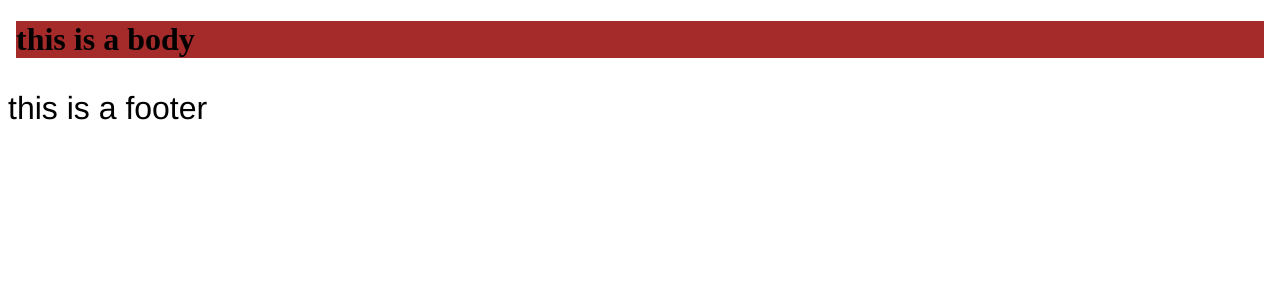
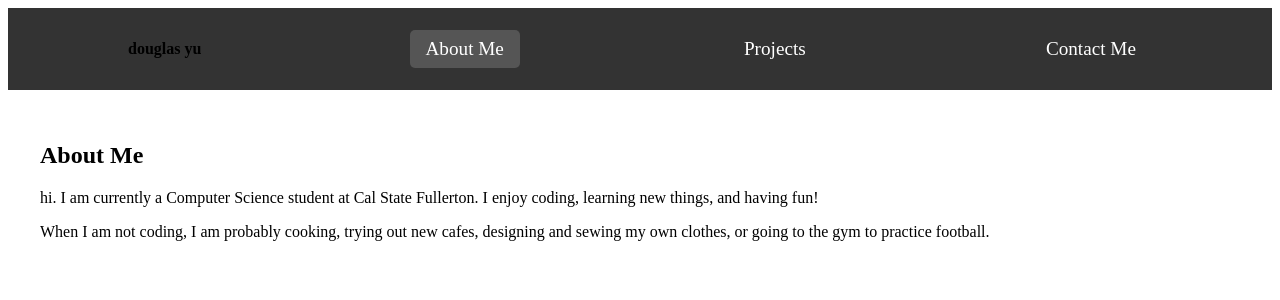
Before and after one commit to Douglasmyu/portfolio, a SvelteKit app: page / in a window 1280 px wide. Shown: the top 300 px of the page. Built offline with nearby package versions, Linux system fonts and the light colour scheme.

Commit message:
small changes

```diff
--- a/src/app.html
+++ b/src/app.html
@@ -2,11 +2,14 @@
 <html lang="en">
 	<head>
 		<meta charset="utf-8" />
+		<link rel="preconnect" href="https://fonts.googleapis.com">
+		<link rel="preconnect" href="https://fonts.gstatic.com" crossorigin>
+		<link href="https://fonts.googleapis.com/css2?family=Hind+Siliguri:wght@300;400;500;600;700&display=swap" rel="stylesheet">
 		<link rel="icon" href="%sveltekit.assets%/favicon.png" />
 		<meta name="viewport" content="width=device-width, initial-scale=1" />
 		%sveltekit.head%
 	</head>
-	<body data-sveltekit-preload-data="hover">
-		<div style="display: contents">%sveltekit.body%</div>
+	<body data-sveltekit-preload-data="hover" class="bg-slate-950 text-white relative ">
+		<div style="display: contents" class="relative z-[1] ">%sveltekit.body%</div>
 	</body>
 </html>
--- a/src/routes/+page.svelte
+++ b/src/routes/+page.svelte
@@ -1,21 +1,63 @@
-<head>
-    <title>this is a header</title>
-</head>
-<body>
-    <h1>this is a body</h1>
+<script> //about me or main page
+    // You can add JavaScript functionality here if needed
+    let activeSection = 'about';
 
-</body>
-<footer>
-    <p>this is a footer</p>
-</footer>
+    function navigateTo(section) {
+      activeSection = section;
+    }
+  </script>
 
+  <style>
+    /* Basic styling for the menu and sections */
+    .navbar {
+      display: flex;
+      justify-content: space-around;
+      align-items: center;
+      background-color: #333;
+      padding: 1rem;
+    }
 
-<style>
-    body{
-        background-color:brown ;
+    .navbar a {
+      color: white;
+      text-decoration: none;
+      font-size: 1.2rem;
+      padding: 0.5rem 1rem;
     }
-    p{
-        font-size: 2em;
-        font-family: 'Franklin Gothic Medium', 'Arial Narrow', Arial, sans-serif;
+
+    .navbar a.active {
+      background-color: #555;
+      border-radius: 5px;
     }
-</style>
+
+    section {
+      padding: 2rem;
+    }
+
+    .about,
+    .projects,
+    .contact {
+      display: none;
+    }
+
+    .active-section {
+      display: block;
+    }
+  </style>
+
+  <div class="navbar">
+    <p><b>douglas yu</b></p>
+    <a href="#about" class:active={activeSection === 'about'} on:click={() => navigateTo('about')}>About Me</a>
+    <a href="#projects" class:active={activeSection === 'projects'} on:click={() => navigateTo('projects')}>Projects</a>
+    <a href="#contact" class:active={activeSection === 'contact'} on:click={() => navigateTo('contact')}>Contact Me</a>
+  </div>
+
+  <section class="about" class:active-section={activeSection === 'about'}>
+    <h2>About Me</h2>
+    <p>
+        hi. I am currently a Computer Science student at Cal State Fullerton.
+        I enjoy coding, learning new things, and having fun!
+    </p>
+    <p>
+        When I am not coding, I am probably cooking, trying out new cafes, designing and sewing my own clothes, or going to the gym to practice football.
+    </p>
+  </section>
```
Also changed, not shown: src/routes/contact/+page.svelte (added), src/routes/projects/+page.svelte (added).
